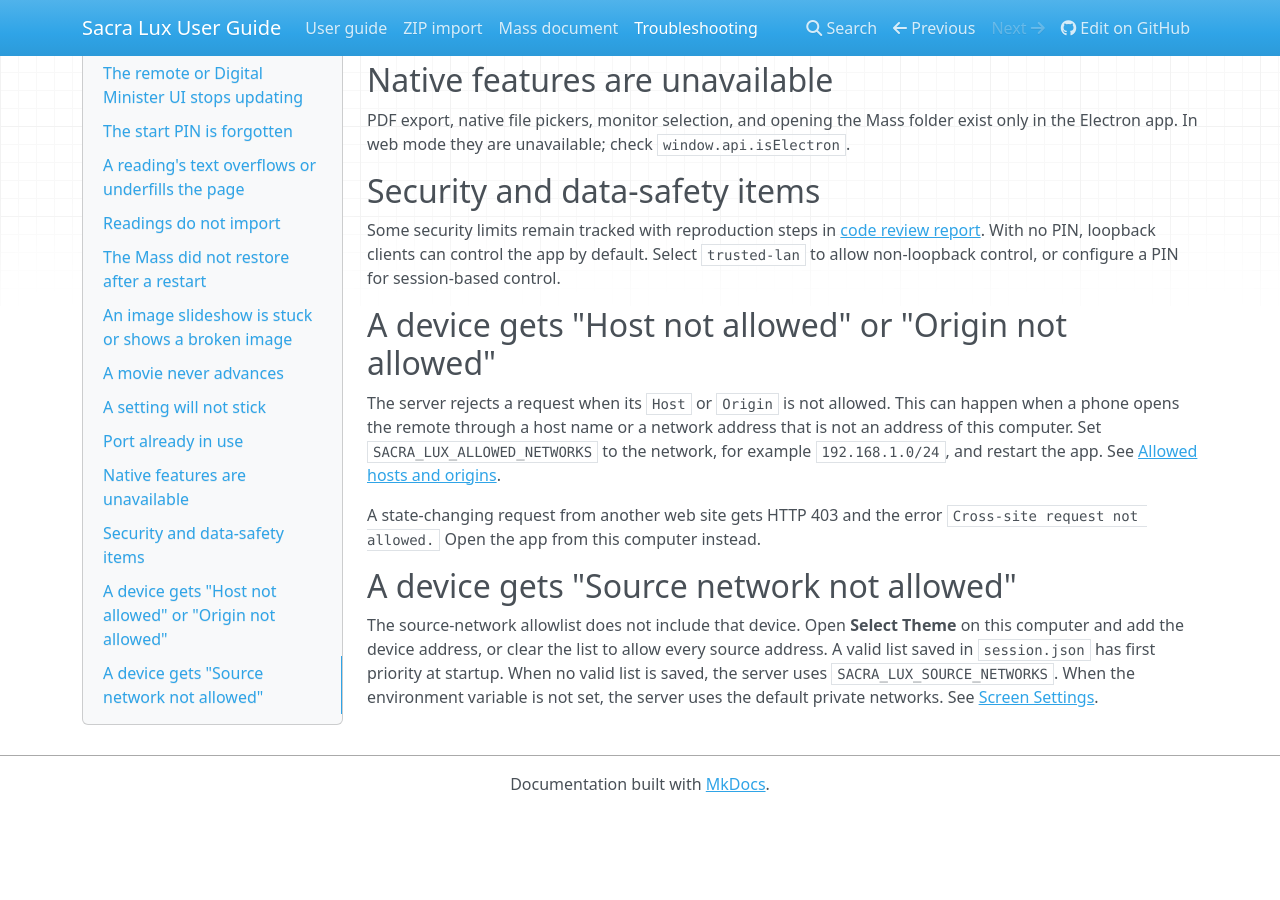
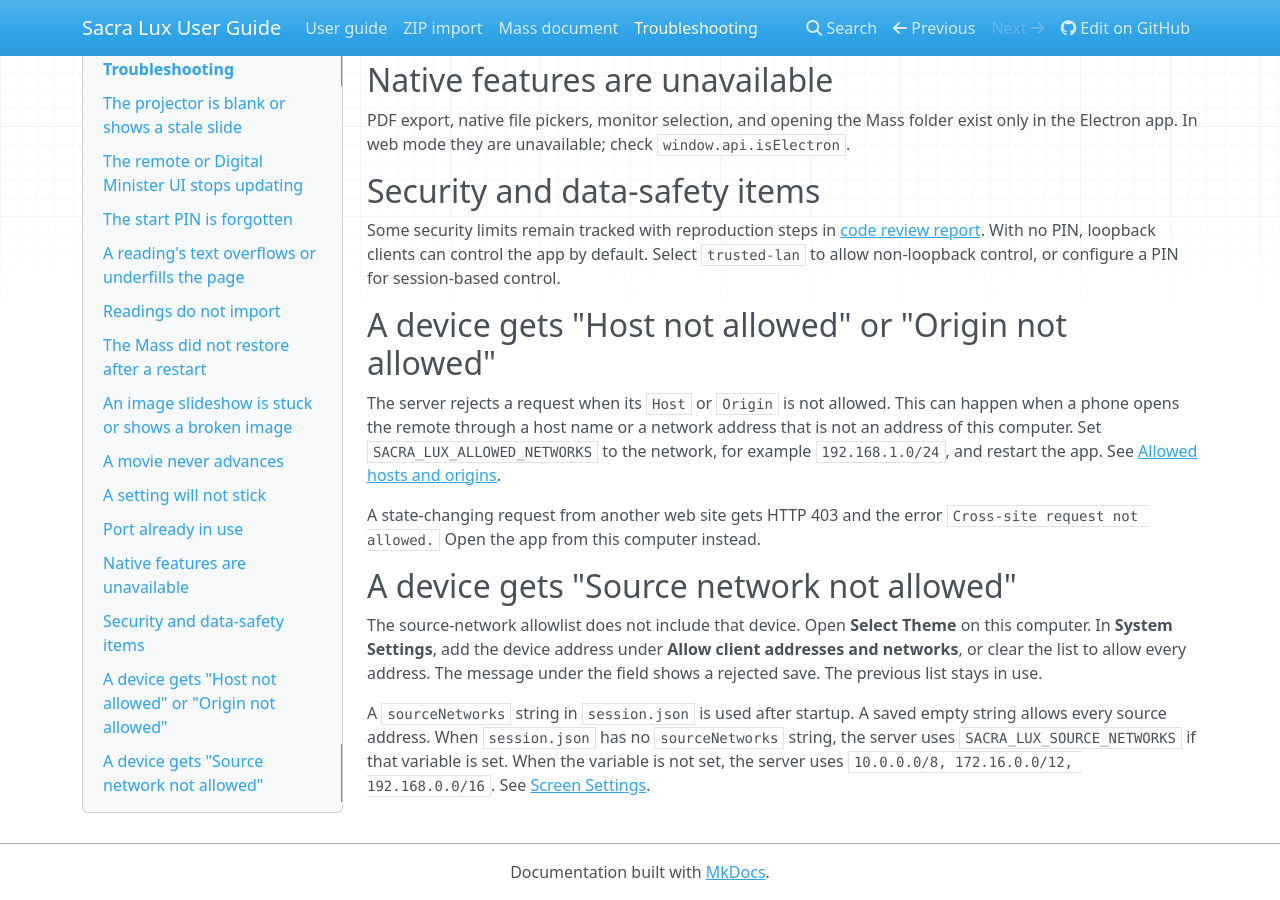
Before and after one commit to Saint-Therese-Of-Lisieux-Parish/sacra_lux, an MkDocs documentation site: the page built from docs/troubleshooting.md, in a window 1280 px wide and 900 px high, scrolled down 1929 px. Built offline with MkDocs 1.6.1, drawn with Linux system fonts in a browser that asks for light colours; nearby versions of some CDN libraries; before the commit the page ends 2741 px from its top, so only the background shows below that.

Commit message:
docs(runbook): correct the source-network recovery steps
Why: A new install uses the RFC 1918 ranges. The recovery note told the operator to set SACRA_LUX_SOURCE_NETWORKS before startup. After listen, that variable is replaced by the saved list or the private default.

What: The note now names System Settings, the default list, and a rejected save. It no longer tells the operator to rely on the environment variable.

Audience: operator

Files:
- modified: docs/troubleshooting.md

Verified against: sacra-lux/src/server.js (setAllowedEntries after restoreSession), sacra-lux/public/app.html (System Settings)

Refs #614

```diff
--- a/docs/troubleshooting.md
+++ b/docs/troubleshooting.md
@@ -121,8 +121,14 @@
 ## A device gets "Source network not allowed"
 
 The source-network allowlist does not include that device. Open **Select Theme**
-on this computer and add the device address, or clear the list to allow every
-source address. A valid list saved in `session.json` has first priority at startup.
-When no valid list is saved, the server uses `SACRA_LUX_SOURCE_NETWORKS`.
-When the environment variable is not set, the server uses the default private networks.
+on this computer. In **System Settings**, add the device address under
+**Allow client addresses and networks**, or clear the list to allow every
+address. The message under the field shows a rejected save. The previous list
+stays in use.
+
+A `sourceNetworks` string in `session.json` is used after startup. A saved
+empty string allows every source address. When `session.json` has no
+`sourceNetworks` string, the server uses `SACRA_LUX_SOURCE_NETWORKS` if that
+variable is set. When the variable is not set, the server uses
+`10.0.0.0/8, 172.16.0.0/12, 192.168.0.0/16`.
 See [Screen Settings](user-guide.md#screen-settings).
```
